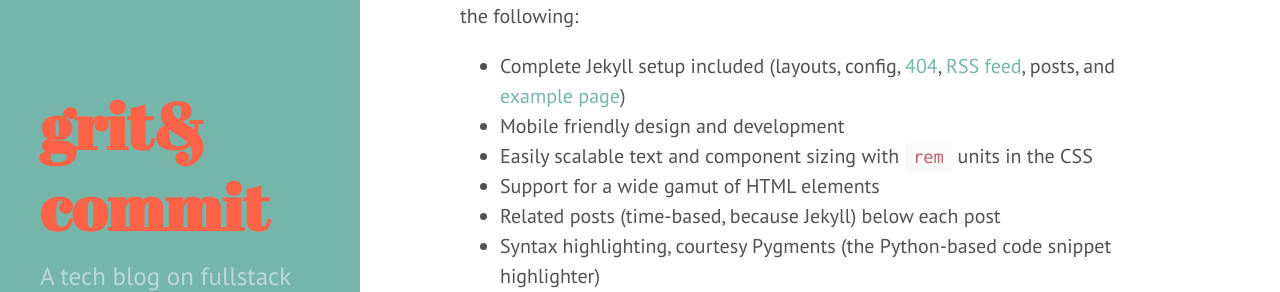
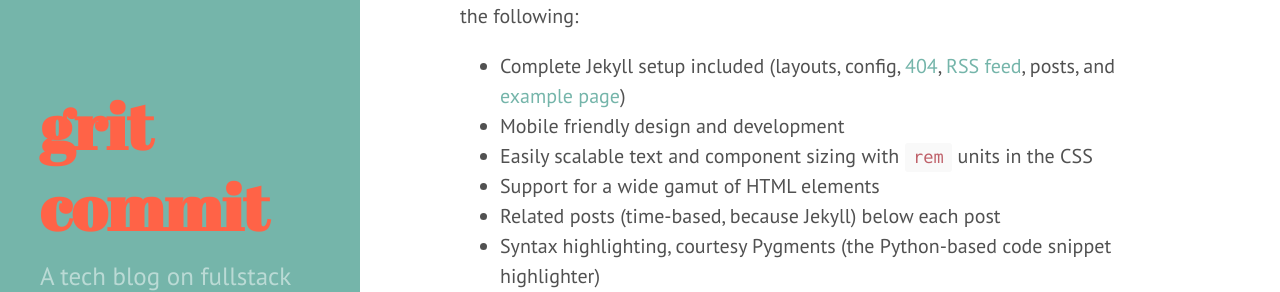
Before and after one commit to jamelablack/jamelablack.github.com, a Jekyll site: the page built from index.html, in a window 1280 px wide. Shown: the part 370-662 px from the top of the page. Built offline with Jekyll 4.4.1, drawn with Linux system fonts in a browser that asks for light colours; Markdown is read by kramdown in place of the engine named in the settings; the list of posts is cut into pages by our own code.

```diff
--- a/_config.yml
+++ b/_config.yml
@@ -7,7 +7,7 @@ permalink:        pretty
 relative_permalinks: true
 
 # Setup
-title:            'grit& commit'
+title:            'grit commit'
 tagline:          'A coding blog by Jam'
 description:      'A tech blog on fullstack rails development & design'#'A brazen two-column <a href="http://jekyllrb.com" target="_blank">Jekyll</a> theme that pairs a prominent sidebar with uncomplicated content. Made by <a href="https://twitter.com/mdo" target="_blank">@mdo</a>.'
 url:              http://jamelablack.github.io
```
